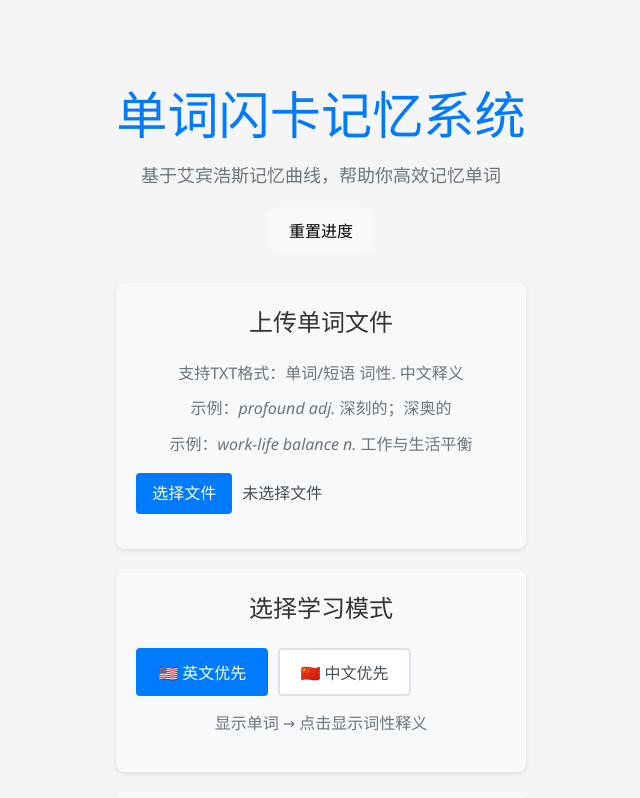
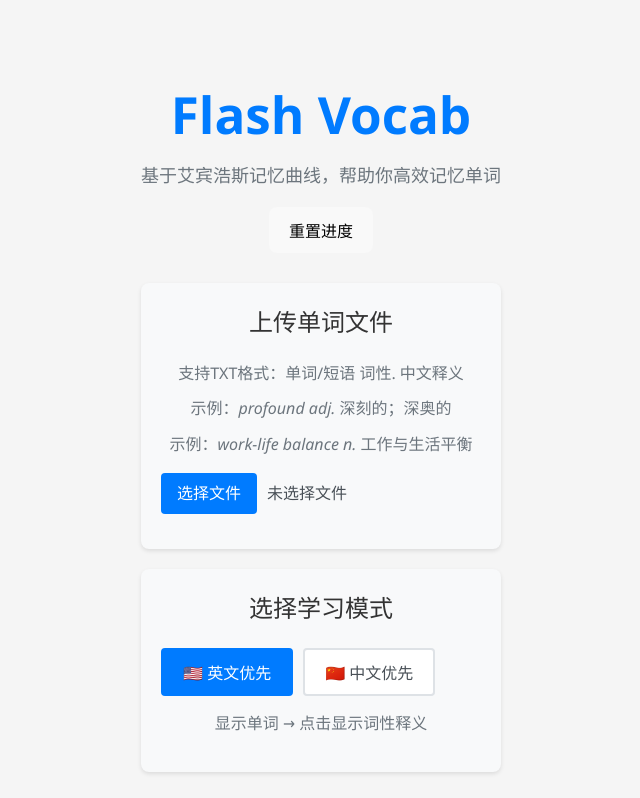
Before and after one commit to Ganzhe2028/Flash-Vocab, a Vue app: page / in a window 1280 px wide. Shown: the top 798 px of the page, without its empty margins (319-959 px from the left). Built offline with nearby package versions, Linux system fonts and the light colour scheme.

Commit message:
update: 正则表达式优化; 改标题

```diff
--- a/index.html
+++ b/index.html
@@ -4,7 +4,7 @@
     <meta charset="UTF-8" />
     <link rel="icon" type="image/svg+xml" href="/vite.svg" />
     <meta name="viewport" content="width=device-width, initial-scale=1.0" />
-    <title>单词闪卡记忆系统</title>
+    <title>Flash Vocab</title>
   </head>
   <body>
     <div id="app"></div>
--- a/src/App.vue
+++ b/src/App.vue
@@ -193,8 +193,8 @@ const loadSampleWords = async () => {
       // 使用更贪婪的匹配模式来确保捕获整个短语直到词性标记
       const match =
         line.match(
-          /^(.+?)\s+([^\s.]+\.+|\/[^\s.]+\.+|\/v\.+|\/n\.+|\/adj\.+|\/adv\.+|\/phr\.+)\s+(.+)$/
-        ) || line.match(/^(.+?)\s+(phr\.+)\s+(.+)$/);
+          /^(.+?)\s{2}([^\s.]+\.+|\/[^\s.]+\.+|\/v\.+|\/n\.+|\/adj\.+|\/adv\.+|\/phr\.+)\s{2}(.+)$/
+        ) || line.match(/^(.+?)\s{2}(phr\.+)\s{2}(.+)$/);
 
       if (match) {
         const [, word, partOfSpeech, definition] = match;
@@ -248,7 +248,7 @@ const resetProgress = () => {
 <template>
   <div class="app-container">
     <header>
-      <h1>单词闪卡记忆系统</h1>
+      <h1>Flash Vocab</h1>
       <p>基于艾宾浩斯记忆曲线，帮助你高效记忆单词</p>
       <button @click="resetProgress" class="reset-btn">重置进度</button>
     </header>
```
